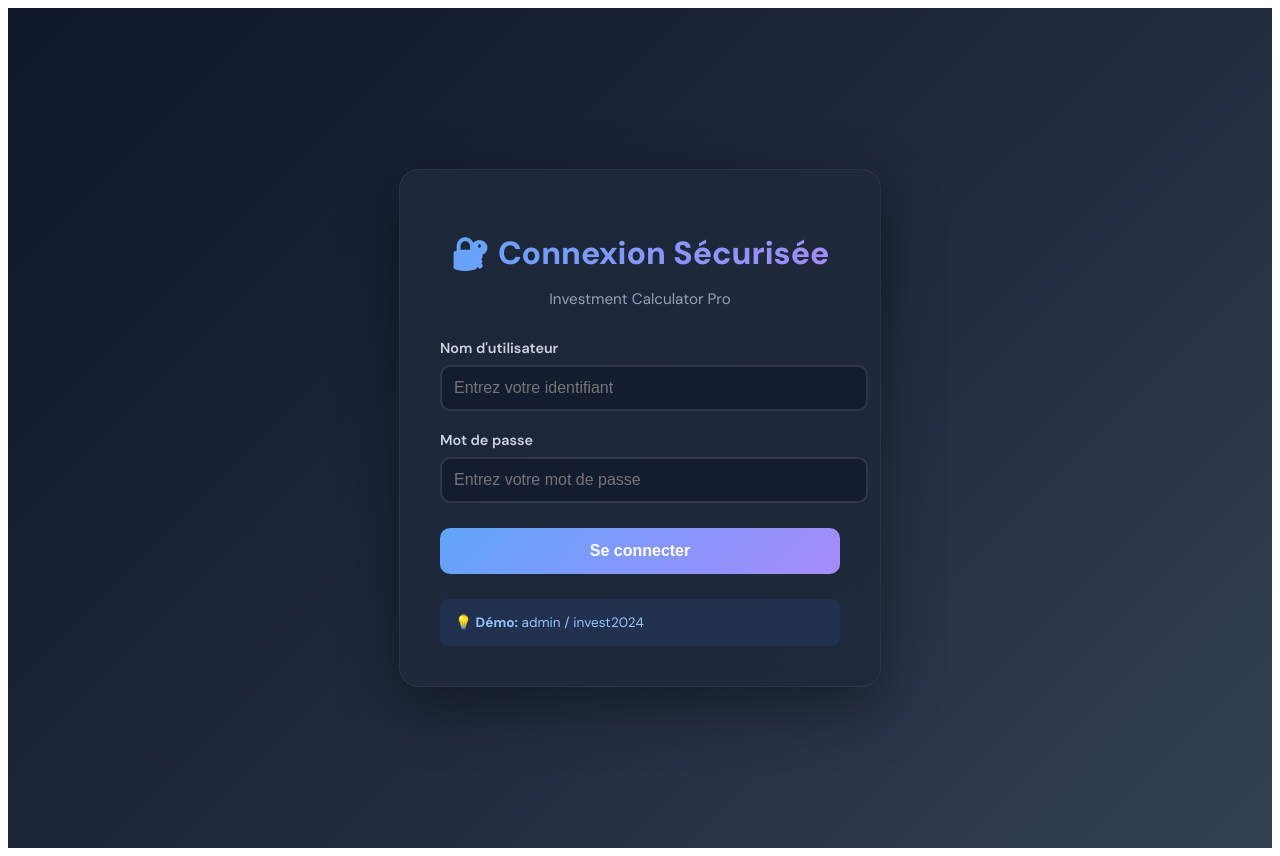
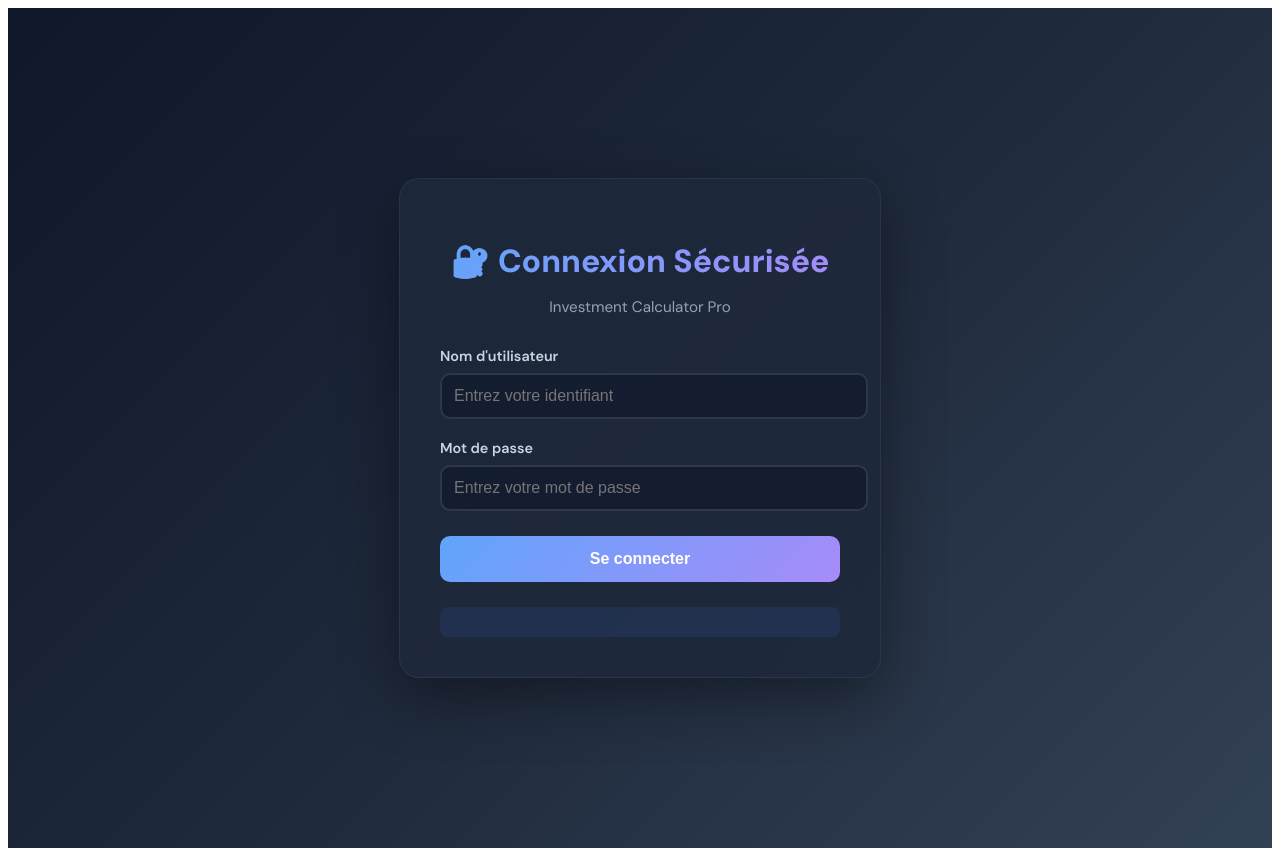
Before and after one commit to Digifab-Git/investment-calculator, a React (Vite) app: page / in a window 1280 px wide. Built offline with nearby package versions, Linux system fonts and the light colour scheme.

Commit message:
Update App.jsx

```diff
--- a/src/App.jsx
+++ b/src/App.jsx
@@ -422,7 +422,7 @@ export default function InvestmentCalculator() {
             fontSize: '0.85rem',
             color: '#93c5fd'
           }}>
-            💡 <strong>Démo:</strong> admin / invest2024
+
           </div>
         </div>
 
```
